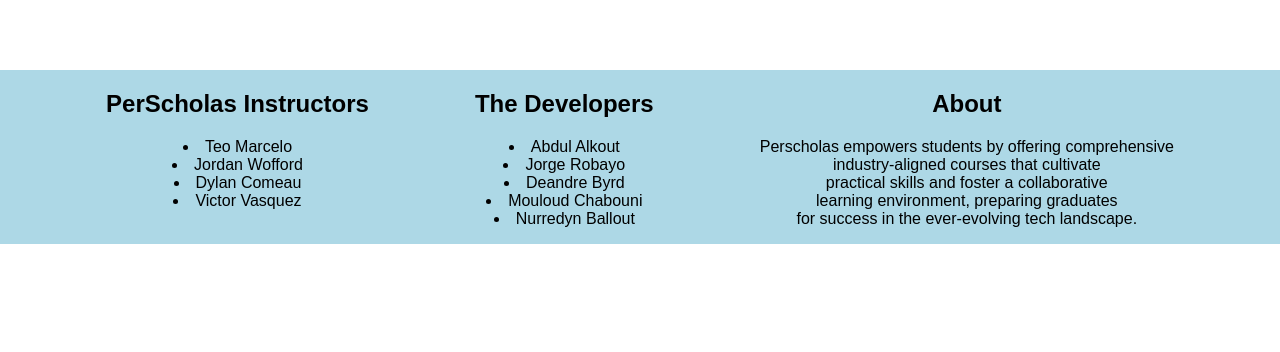
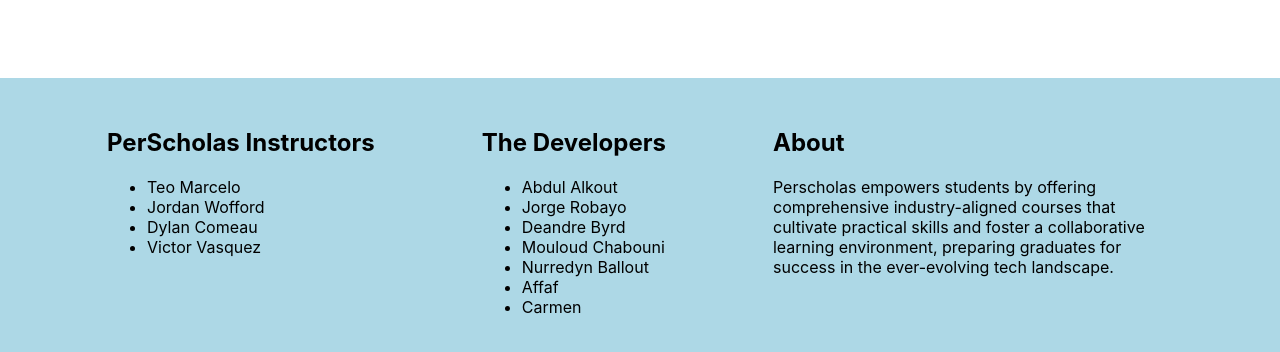
Before and after one commit to abdulalkout/RTT34_Fullstack, a React (Create React App) app in the folder client/: page / in a window 1280 px wide. Shown: the part 2535-2887 px from the top of the page. Before the commit the page ends 2779 px from the top, so only its background shows below. Built offline with nearby package versions, Linux system fonts and the light colour scheme; no server answers.

Commit message:
styling the footer section

```diff
--- a/client/src/components/footer/Footer.css
+++ b/client/src/components/footer/Footer.css
@@ -1,11 +1,21 @@
-.Footer {
+.footer {
   bottom: 0;
   width: 100%;
   display: flex;
   flex-wrap: wrap;
-  flex-direction: row;
   justify-content: space-evenly;
   background-color: lightblue;
-  font-size: 16px;
-  font-family: sans-serif;
 }
+
+.about-div {
+  width: 400px;
+  text-align: left;
+  margin-top: 30px;
+  margin-bottom: 30px;
+}
+
+.instructors-div {
+  text-align: left;
+  margin-top: 30px;
+  margin-bottom: 30px;
+}
--- a/client/src/components/footer/Footer.jsx
+++ b/client/src/components/footer/Footer.jsx
@@ -1,41 +1,42 @@
 // Dre
-import React from 'react'
-import "./Footer.css"
+import React from "react";
+import "./Footer.css";
 
 function Footer() {
   return (
-    <footer className="Footer">
-    <div>
+    <footer className="footer">
+      <div className="instructors-div">
         <h2>PerScholas Instructors</h2>
+        <ul>
           <li>Teo Marcelo</li>
           <li>Jordan Wofford</li>
           <li>Dylan Comeau</li>
           <li>Victor Vasquez</li>
+        </ul>
       </div>
-    <div>
+      <div className="instructors-div">
         <h2>The Developers</h2>
+        <ul>
           <li>Abdul Alkout</li>
           <li>Jorge Robayo</li>
           <li>Deandre Byrd</li>
           <li>Mouloud Chabouni</li>
           <li>Nurredyn Ballout</li>
+          <li>Affaf</li>
+          <li>Carmen</li>
+        </ul>
       </div>
-    <div>
+      <div className="about-div">
         <h2>About</h2>
         <p>
           Perscholas empowers students by offering comprehensive
-      <br></br>industry-aligned courses that cultivate <br></br>
-      practical skills and foster a collaborative <br></br>
-      learning environment, preparing graduates <br></br>
-      for success in the ever-evolving tech landscape.
-
-
-
-
+          industry-aligned courses that cultivate practical skills and foster a
+          collaborative learning environment, preparing graduates for success in
+          the ever-evolving tech landscape.
         </p>
       </div>
     </footer>
-  )
+  );
 }
 
-export default Footer
+export default Footer;
--- a/client/src/components/introduction/Introduction.css
+++ b/client/src/components/introduction/Introduction.css
@@ -177,6 +177,7 @@
   border-radius: 50px;
   border: none;
   margin-bottom: 5%;
+  font-size: medium;
 }
 
 .change-button:hover {
```
Lines whose indentation alone changed are shown as unchanged.
